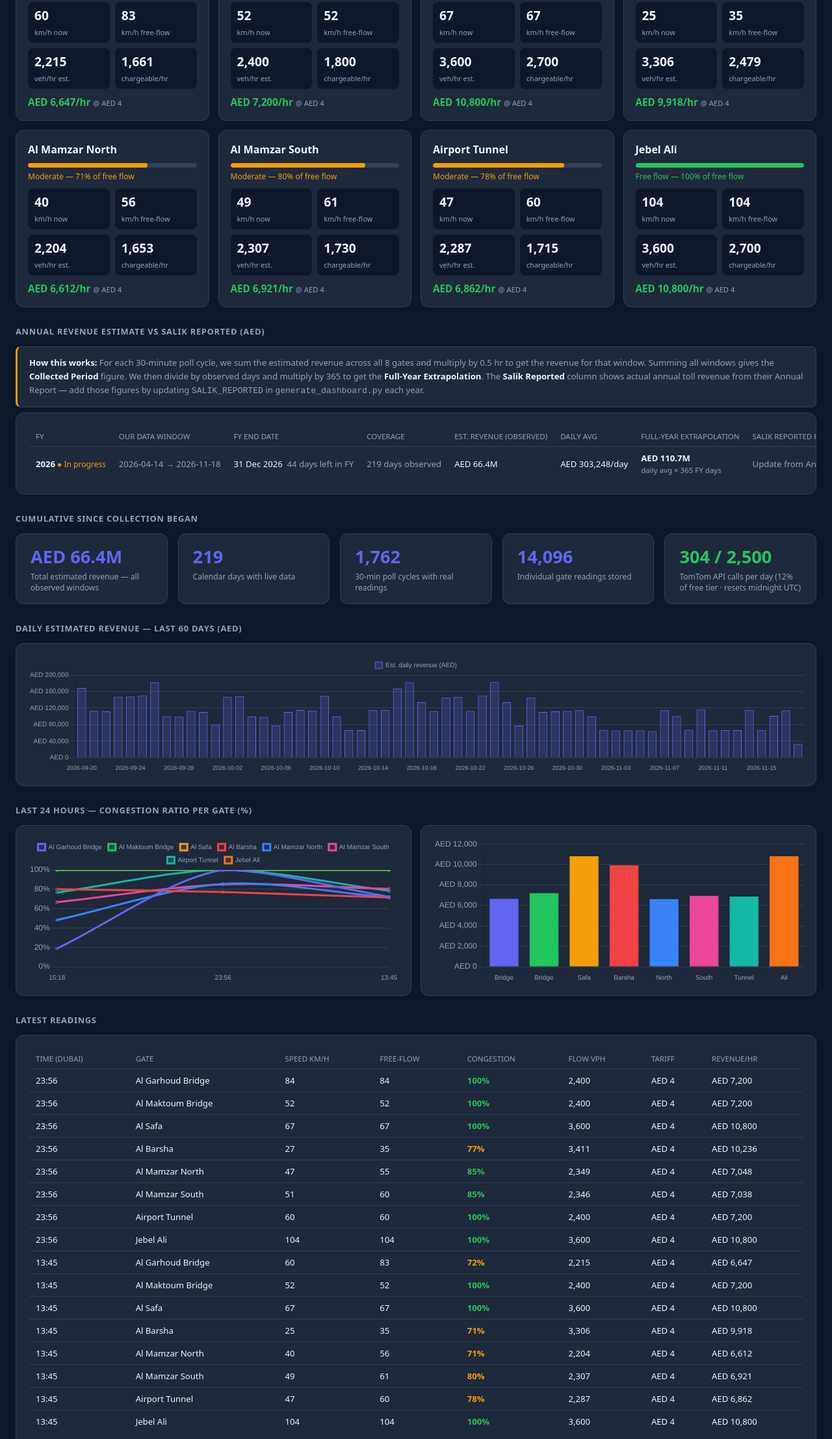
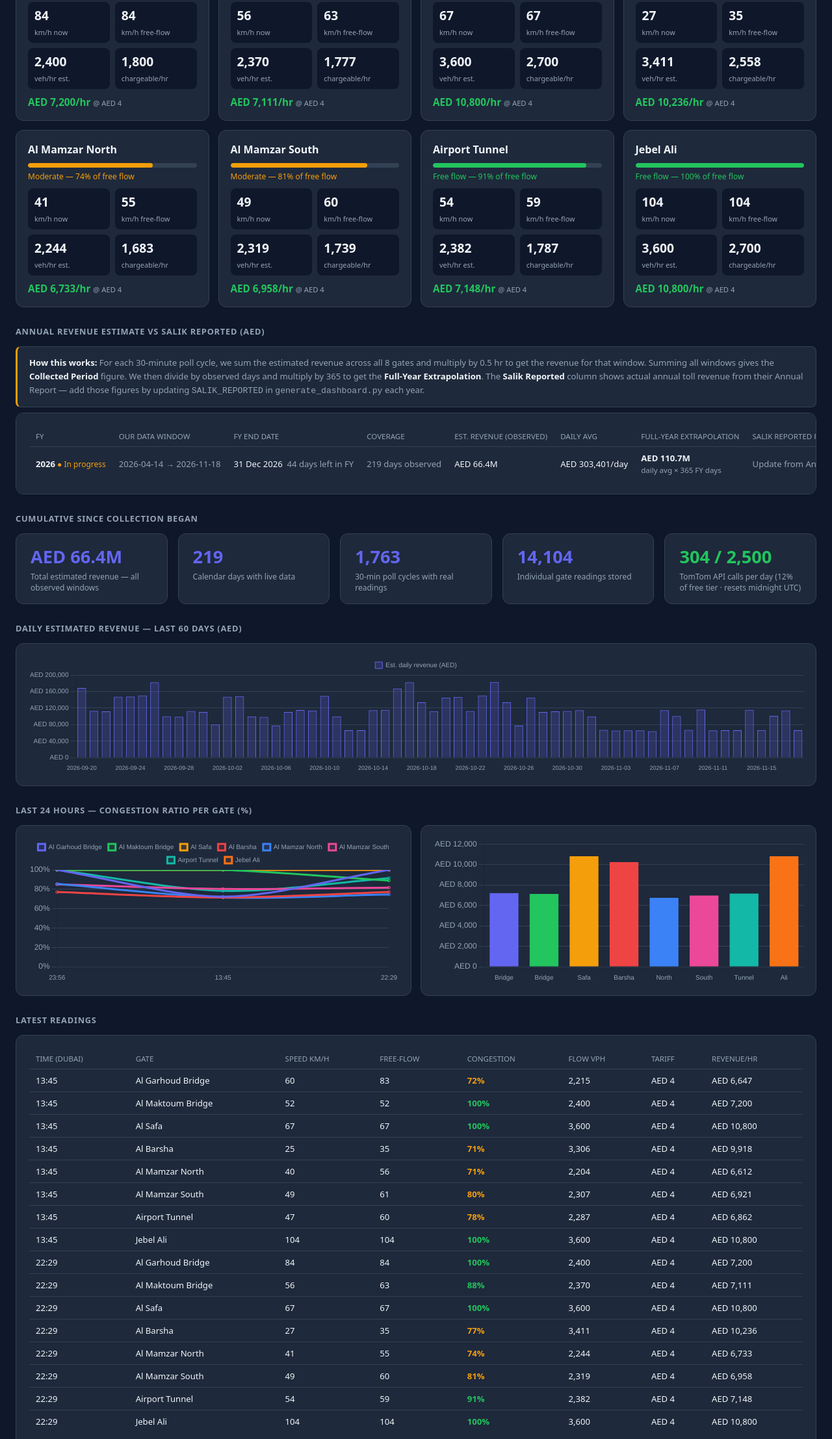
Before and after one commit to khanjunaid7980-stack/Salik_Tracker, a plain HTML site: page docs/index.html in a window 1280 px wide. Shown: the part 396-2611 px from the top of the page at 65% size. Drawn offline with nearby package versions, Linux system fonts and the light colour scheme.

Commit message:
chore: update traffic log 2026-11-18T18:29Z

```diff
--- a/docs/index.html
+++ b/docs/index.html
@@ -53,14 +53,14 @@
 <body>
 
 <h1>Salik Traffic Monitor</h1>
-<p class="sub">Updated: 18 Nov 2026 13:45 Dubai time &nbsp;·&nbsp; Auto-refreshes every 30 min &nbsp;·&nbsp; All 8 toll gates &nbsp;·&nbsp; 14,096 readings collected</p>
+<p class="sub">Updated: 18 Nov 2026 22:29 Dubai time &nbsp;·&nbsp; Auto-refreshes every 30 min &nbsp;·&nbsp; All 8 toll gates &nbsp;·&nbsp; 14,104 readings collected</p>
 
 <!-- ── Top stats ─────────────────────────────────────────────────────────── -->
 <p class="sec">Network Snapshot (Current)</p>
 <div class="stats">
-  <div class="sbox"><div class="v">AED 65,761</div><div class="l">Estimated network revenue / hr right now</div></div>
-  <div class="sbox"><div class="v">84%</div><div class="l">Average network speed vs free-flow</div></div>
-  <div class="sbox"><div class="v">AED 303,248</div><div class="l">Average estimated revenue / day (observed days)</div></div>
+  <div class="sbox"><div class="v">AED 66,987</div><div class="l">Estimated network revenue / hr right now</div></div>
+  <div class="sbox"><div class="v">89%</div><div class="l">Average network speed vs free-flow</div></div>
+  <div class="sbox"><div class="v">AED 303,401</div><div class="l">Average estimated revenue / day (observed days)</div></div>
   <div class="sbox"><div class="v">AED 110.7M</div><div class="l">Annualised run rate (daily avg × 365)</div></div>
 </div>
 
@@ -69,27 +69,27 @@
 <div class="cards">
         <div class="card">
           <div class="gate-name">Al Garhoud Bridge</div>
-          <div class="cbar-wrap"><div class="cbar" style="width:72%;background:#f59e0b"></div></div>
-          <div class="clabel" style="color:#f59e0b">Moderate — 72% of free flow</div>
-          <div class="metrics">
-            <div class="m"><span class="mv">60</span><span class="ml">km/h now</span></div>
-            <div class="m"><span class="mv">83</span><span class="ml">km/h free-flow</span></div>
-            <div class="m"><span class="mv">2,215</span><span class="ml">veh/hr est.</span></div>
-            <div class="m"><span class="mv">1,661</span><span class="ml">chargeable/hr</span></div>
-          </div>
-          <div class="rev">AED 6,647/hr <span class="tbadge">@ AED 4</span></div>
-        </div>
-        <div class="card">
-          <div class="gate-name">Al Maktoum Bridge</div>
           <div class="cbar-wrap"><div class="cbar" style="width:100%;background:#22c55e"></div></div>
           <div class="clabel" style="color:#22c55e">Free flow — 100% of free flow</div>
           <div class="metrics">
-            <div class="m"><span class="mv">52</span><span class="ml">km/h now</span></div>
-            <div class="m"><span class="mv">52</span><span class="ml">km/h free-flow</span></div>
+            <div class="m"><span class="mv">84</span><span class="ml">km/h now</span></div>
+            <div class="m"><span class="mv">84</span><span class="ml">km/h free-flow</span></div>
             <div class="m"><span class="mv">2,400</span><span class="ml">veh/hr est.</span></div>
             <div class="m"><span class="mv">1,800</span><span class="ml">chargeable/hr</span></div>
           </div>
           <div class="rev">AED 7,200/hr <span class="tbadge">@ AED 4</span></div>
+        </div>
+        <div class="card">
+          <div class="gate-name">Al Maktoum Bridge</div>
+          <div class="cbar-wrap"><div class="cbar" style="width:88%;background:#22c55e"></div></div>
+          <div class="clabel" style="color:#22c55e">Free flow — 88% of free flow</div>
+          <div class="metrics">
+            <div class="m"><span class="mv">56</span><span class="ml">km/h now</span></div>
+            <div class="m"><span class="mv">63</span><span class="ml">km/h free-flow</span></div>
+            <div class="m"><span class="mv">2,370</span><span class="ml">veh/hr est.</span></div>
+            <div class="m"><span class="mv">1,777</span><span class="ml">chargeable/hr</span></div>
+          </div>
+          <div class="rev">AED 7,111/hr <span class="tbadge">@ AED 4</span></div>
         </div>
         <div class="card">
           <div class="gate-name">Al Safa</div>
@@ -105,51 +105,51 @@
         </div>
         <div class="card">
           <div class="gate-name">Al Barsha</div>
-          <div class="cbar-wrap"><div class="cbar" style="width:71%;background:#f59e0b"></div></div>
-          <div class="clabel" style="color:#f59e0b">Moderate — 71% of free flow</div>
+          <div class="cbar-wrap"><div class="cbar" style="width:77%;background:#f59e0b"></div></div>
+          <div class="clabel" style="color:#f59e0b">Moderate — 77% of free flow</div>
           <div class="metrics">
-            <div class="m"><span class="mv">25</span><span class="ml">km/h now</span></div>
+            <div class="m"><span class="mv">27</span><span class="ml">km/h now</span></div>
             <div class="m"><span class="mv">35</span><span class="ml">km/h free-flow</span></div>
-            <div class="m"><span class="mv">3,306</span><span class="ml">veh/hr est.</span></div>
-            <div class="m"><span class="mv">2,479</span><span class="ml">chargeable/hr</span></div>
+            <div class="m"><span class="mv">3,411</span><span class="ml">veh/hr est.</span></div>
+            <div class="m"><span class="mv">2,558</span><span class="ml">chargeable/hr</span></div>
           </div>
-          <div class="rev">AED 9,918/hr <span class="tbadge">@ AED 4</span></div>
+          <div class="rev">AED 10,236/hr <span class="tbadge">@ AED 4</span></div>
         </div>
         <div class="card">
           <div class="gate-name">Al Mamzar North</div>
-          <div class="cbar-wrap"><div class="cbar" style="width:71%;background:#f59e0b"></div></div>
-          <div class="clabel" style="color:#f59e0b">Moderate — 71% of free flow</div>
+          <div class="cbar-wrap"><div class="cbar" style="width:74%;background:#f59e0b"></div></div>
+          <div class="clabel" style="color:#f59e0b">Moderate — 74% of free flow</div>
           <div class="metrics">
-            <div class="m"><span class="mv">40</span><span class="ml">km/h now</span></div>
-            <div class="m"><span class="mv">56</span><span class="ml">km/h free-flow</span></div>
-            <div class="m"><span class="mv">2,204</span><span class="ml">veh/hr est.</span></div>
-            <div class="m"><span class="mv">1,653</span><span class="ml">chargeable/hr</span></div>
+            <div class="m"><span class="mv">41</span><span class="ml">km/h now</span></div>
+            <div class="m"><span class="mv">55</span><span class="ml">km/h free-flow</span></div>
+            <div class="m"><span class="mv">2,244</span><span class="ml">veh/hr est.</span></div>
+            <div class="m"><span class="mv">1,683</span><span class="ml">chargeable/hr</span></div>
           </div>
-          <div class="rev">AED 6,612/hr <span class="tbadge">@ AED 4</span></div>
+          <div class="rev">AED 6,733/hr <span class="tbadge">@ AED 4</span></div>
         </div>
         <div class="card">
           <div class="gate-name">Al Mamzar South</div>
-          <div class="cbar-wrap"><div class="cbar" style="width:80%;background:#f59e0b"></div></div>
-          <div class="clabel" style="color:#f59e0b">Moderate — 80% of free flow</div>
+          <div class="cbar-wrap"><div class="cbar" style="width:81%;background:#f59e0b"></div></div>
+          <div class="clabel" style="color:#f59e0b">Moderate — 81% of free flow</div>
           <div class="metrics">
             <div class="m"><span class="mv">49</span><span class="ml">km/h now</span></div>
-            <div class="m"><span class="mv">61</span><span class="ml">km/h free-flow</span></div>
-            <div class="m"><span class="mv">2,307</span><span class="ml">veh/hr est.</span></div>
-            <div class="m"><span class="mv">1,730</span><span class="ml">chargeable/hr</span></div>
+            <div class="m"><span class="mv">60</span><span class="ml">km/h free-flow</span></div>
+            <div class="m"><span class="mv">2,319</span><span class="ml">veh/hr est.</span></div>
+            <div class="m"><span class="mv">1,739</span><span class="ml">chargeable/hr</span></div>
           </div>
-          <div class="rev">AED 6,921/hr <span class="tbadge">@ AED 4</span></div>
+          <div class="rev">AED 6,958/hr <span class="tbadge">@ AED 4</span></div>
         </div>
         <div class="card">
           <div class="gate-name">Airport Tunnel</div>
-          <div class="cbar-wrap"><div class="cbar" style="width:78%;background:#f59e0b"></div></div>
-          <div class="clabel" style="color:#f59e0b">Moderate — 78% of free flow</div>
+          <div class="cbar-wrap"><div class="cbar" style="width:91%;background:#22c55e"></div></div>
+          <div class="clabel" style="color:#22c55e">Free flow — 91% of free flow</div>
           <div class="metrics">
-            <div class="m"><span class="mv">47</span><span class="ml">km/h now</span></div>
-            <div class="m"><span class="mv">60</span><span class="ml">km/h free-flow</span></div>
-            <div class="m"><span class="mv">2,287</span><span class="ml">veh/hr est.</span></div>
-            <div class="m"><span class="mv">1,715</span><span class="ml">chargeable/hr</span></div>
+            <div class="m"><span class="mv">54</span><span class="ml">km/h now</span></div>
+            <div class="m"><span class="mv">59</span><span class="ml">km/h free-flow</span></div>
+            <div class="m"><span class="mv">2,382</span><span class="ml">veh/hr est.</span></div>
+            <div class="m"><span class="mv">1,787</span><span class="ml">chargeable/hr</span></div>
           </div>
-          <div class="rev">AED 6,862/hr <span class="tbadge">@ AED 4</span></div>
+          <div class="rev">AED 7,148/hr <span class="tbadge">@ AED 4</span></div>
         </div>
         <div class="card">
           <div class="gate-name">Jebel Ali</div>
@@ -188,7 +188,7 @@
           <td>31 Dec 2026 &nbsp;<span class="muted">44 days left in FY</span></td>
           <td class="muted">219 days observed</td>
           <td>AED 66.4M</td>
-          <td>AED 303,248/day</td>
+          <td>AED 303,401/day</td>
           <td><b>AED 110.7M</b><br><span class="muted" style="font-size:.72rem">daily avg × 365 FY days</span></td>
           <td><span class="muted">Update from Annual Report</span></td>
           <td><span class="muted">—</span></td>
@@ -201,8 +201,8 @@
 <div class="stats">
   <div class="sbox"><div class="v">AED 66.4M</div><div class="l">Total estimated revenue — all observed windows</div></div>
   <div class="sbox"><div class="v">219</div><div class="l">Calendar days with live data</div></div>
-  <div class="sbox"><div class="v">1,762</div><div class="l">30-min poll cycles with real readings</div></div>
-  <div class="sbox"><div class="v">14,096</div><div class="l">Individual gate readings stored</div></div>
+  <div class="sbox"><div class="v">1,763</div><div class="l">30-min poll cycles with real readings</div></div>
+  <div class="sbox"><div class="v">14,104</div><div class="l">Individual gate readings stored</div></div>
   <div class="sbox"><div class="v" style="color:#22c55e">304 / 2,500</div><div class="l">TomTom API calls per day (12% of free tier · resets midnight UTC)</div></div>
 </div>
 
@@ -228,78 +228,6 @@
       <th>Congestion</th><th>Flow vph</th><th>Tariff</th><th>Revenue/hr</th>
     </tr></thead>
     <tbody><tr>
-          <td>23:56</td>
-          <td>Al Garhoud Bridge</td>
-          <td>84</td>
-          <td>84</td>
-          <td style="color:#22c55e;font-weight:600">100%</td>
-          <td>2,400</td>
-          <td>AED 4</td>
-          <td>AED 7,200</td>
-        </tr><tr>
-          <td>23:56</td>
-          <td>Al Maktoum Bridge</td>
-          <td>52</td>
-          <td>52</td>
-          <td style="color:#22c55e;font-weight:600">100%</td>
-          <td>2,400</td>
-          <td>AED 4</td>
-          <td>AED 7,200</td>
-        </tr><tr>
-          <td>23:56</td>
-          <td>Al Safa</td>
-          <td>67</td>
-          <td>67</td>
-          <td style="color:#22c55e;font-weight:600">100%</td>
-          <td>3,600</td>
-          <td>AED 4</td>
-          <td>AED 10,800</td>
-        </tr><tr>
-          <td>23:56</td>
-          <td>Al Barsha</td>
-          <td>27</td>
-          <td>35</td>
-          <td style="color:#f59e0b;font-weight:600">77%</td>
-          <td>3,411</td>
-          <td>AED 4</td>
-          <td>AED 10,236</td>
-        </tr><tr>
-          <td>23:56</td>
-          <td>Al Mamzar North</td>
-          <td>47</td>
-          <td>55</td>
-          <td style="color:#22c55e;font-weight:600">85%</td>
-          <td>2,349</td>
-          <td>AED 4</td>
-          <td>AED 7,048</td>
-        </tr><tr>
-          <td>23:56</td>
-          <td>Al Mamzar South</td>
-          <td>51</td>
-          <td>60</td>
-          <td style="color:#22c55e;font-weight:600">85%</td>
-          <td>2,346</td>
-          <td>AED 4</td>
-          <td>AED 7,038</td>
-        </tr><tr>
-          <td>23:56</td>
-          <td>Airport Tunnel</td>
-          <td>60</td>
-          <td>60</td>
-          <td style="color:#22c55e;font-weight:600">100%</td>
-          <td>2,400</td>
-          <td>AED 4</td>
-          <td>AED 7,200</td>
-        </tr><tr>
-          <td>23:56</td>
-          <td>Jebel Ali</td>
-          <td>104</td>
-          <td>104</td>
-          <td style="color:#22c55e;font-weight:600">100%</td>
-          <td>3,600</td>
-          <td>AED 4</td>
-          <td>AED 10,800</td>
-        </tr><tr>
           <td>13:45</td>
           <td>Al Garhoud Bridge</td>
           <td>60</td>
@@ -371,6 +299,78 @@
           <td>3,600</td>
           <td>AED 4</td>
           <td>AED 10,800</td>
+        </tr><tr>
+          <td>22:29</td>
+          <td>Al Garhoud Bridge</td>
+          <td>84</td>
+          <td>84</td>
+          <td style="color:#22c55e;font-weight:600">100%</td>
+          <td>2,400</td>
+          <td>AED 4</td>
+          <td>AED 7,200</td>
+        </tr><tr>
+          <td>22:29</td>
+          <td>Al Maktoum Bridge</td>
+          <td>56</td>
+          <td>63</td>
+          <td style="color:#22c55e;font-weight:600">88%</td>
+          <td>2,370</td>
+          <td>AED 4</td>
+          <td>AED 7,111</td>
+        </tr><tr>
+          <td>22:29</td>
+          <td>Al Safa</td>
+          <td>67</td>
+          <td>67</td>
+          <td style="color:#22c55e;font-weight:600">100%</td>
+          <td>3,600</td>
+          <td>AED 4</td>
+          <td>AED 10,800</td>
+        </tr><tr>
+          <td>22:29</td>
+          <td>Al Barsha</td>
+          <td>27</td>
+          <td>35</td>
+          <td style="color:#f59e0b;font-weight:600">77%</td>
+          <td>3,411</td>
+          <td>AED 4</td>
+          <td>AED 10,236</td>
+        </tr><tr>
+          <td>22:29</td>
+          <td>Al Mamzar North</td>
+          <td>41</td>
+          <td>55</td>
+          <td style="color:#f59e0b;font-weight:600">74%</td>
+          <td>2,244</td>
+          <td>AED 4</td>
+          <td>AED 6,733</td>
+        </tr><tr>
+          <td>22:29</td>
+          <td>Al Mamzar South</td>
+          <td>49</td>
+          <td>60</td>
+          <td style="color:#f59e0b;font-weight:600">81%</td>
+          <td>2,319</td>
+          <td>AED 4</td>
+          <td>AED 6,958</td>
+        </tr><tr>
+          <td>22:29</td>
+          <td>Airport Tunnel</td>
+          <td>54</td>
+          <td>59</td>
+          <td style="color:#22c55e;font-weight:600">91%</td>
+          <td>2,382</td>
+          <td>AED 4</td>
+          <td>AED 7,148</td>
+        </tr><tr>
+          <td>22:29</td>
+          <td>Jebel Ali</td>
+          <td>104</td>
+          <td>104</td>
+          <td style="color:#22c55e;font-weight:600">100%</td>
+          <td>3,600</td>
+          <td>AED 4</td>
+          <td>AED 10,800</td>
         </tr></tbody>
   </table>
 </div>
@@ -397,7 +397,7 @@ new Chart(document.getElementById('dailyChart').getContext('2d'),{
     labels:["2026-09-20", "2026-09-21", "2026-09-22", "2026-09-23", "2026-09-24", "2026-09-25", "2026-09-26", "2026-09-27", "2026-09-28", "2026-09-29", "2026-09-30", "2026-10-01", "2026-10-02", "2026-10-03", "2026-10-04", "2026-10-05", "2026-10-06", "2026-10-07", "2026-10-08", "2026-10-09", "2026-10-10", "2026-10-11", "2026-10-12", "2026-10-13", "2026-10-14", "2026-10-15", "2026-10-16", "2026-10-17", "2026-10-18", "2026-10-19", "2026-10-20", "2026-10-21", "2026-10-22", "2026-10-23", "2026-10-24", "2026-10-25", "2026-10-26", "2026-10-27", "2026-10-28", "2026-10-29", "2026-10-30", "2026-10-31", "2026-11-01", "2026-11-02", "2026-11-03", "2026-11-04", "2026-11-05", "2026-11-06", "2026-11-07", "2026-11-08", "2026-11-09", "2026-11-10", "2026-11-11", "2026-11-12", "2026-11-13", "2026-11-14", "2026-11-15", "2026-11-16", "2026-11-17", "2026-11-18"],
     datasets:[{
       label:'Est. daily revenue (AED)',
-      data:[168410.0, 112957.0, 111858.0, 147467.0, 147638.0, 150522.0, 182469.0, 100342.0, 99148.0, 112683.0, 110195.0, 80024.0, 147230.0, 148601.0, 99767.0, 98535.0, 77923.0, 110524.0, 115003.0, 114029.0, 149372.0, 99755.0, 66478.0, 66166.0, 114687.0, 115557.0, 167341.0, 182440.0, 133920.0, 112200.0, 145522.0, 146787.0, 112808.0, 150369.0, 183193.0, 133974.0, 77417.0, 145297.0, 110512.0, 111969.0, 112631.0, 114801.0, 99799.0, 67050.0, 65510.0, 65780.0, 66117.0, 64003.0, 114794.0, 100508.0, 67210.0, 116347.0, 65782.0, 66526.0, 66346.0, 115430.0, 66694.0, 100763.0, 114252.0, 32881.0],
+      data:[168410.0, 112957.0, 111858.0, 147467.0, 147638.0, 150522.0, 182469.0, 100342.0, 99148.0, 112683.0, 110195.0, 80024.0, 147230.0, 148601.0, 99767.0, 98535.0, 77923.0, 110524.0, 115003.0, 114029.0, 149372.0, 99755.0, 66478.0, 66166.0, 114687.0, 115557.0, 167341.0, 182440.0, 133920.0, 112200.0, 145522.0, 146787.0, 112808.0, 150369.0, 183193.0, 133974.0, 77417.0, 145297.0, 110512.0, 111969.0, 112631.0, 114801.0, 99799.0, 67050.0, 65510.0, 65780.0, 66117.0, 64003.0, 114794.0, 100508.0, 67210.0, 116347.0, 65782.0, 66526.0, 66346.0, 115430.0, 66694.0, 100763.0, 114252.0, 66374.0],
       backgroundColor:'#6366f133',
       borderColor:'#6366f1',
       borderWidth:1,
@@ -415,8 +415,8 @@ new Chart(document.getElementById('dailyChart').getContext('2d'),{
 new Chart(document.getElementById('trendChart').getContext('2d'),{
   type:'line',
   data:{
-    labels:["15:18", "23:56", "13:45"],
-    datasets:[{"label": "Al Garhoud Bridge", "data": [18.8, 100.0, 72.3], "borderColor": "#6366f1", "backgroundColor": "#6366f122", "tension": 0.3, "spanGaps": true, "pointRadius": 2}, {"label": "Al Maktoum Bridge", "data": [100.0, 100.0, 100.0], "borderColor": "#22c55e", "backgroundColor": "#22c55e22", "tension": 0.3, "spanGaps": true, "pointRadius": 2}, {"label": "Al Safa", "data": [100.0, 100.0, 100.0], "borderColor": "#f59e0b", "backgroundColor": "#f59e0b22", "tension": 0.3, "spanGaps": true, "pointRadius": 2}, {"label": "Al Barsha", "data": [80.0, 77.1, 71.4], "borderColor": "#ef4444", "backgroundColor": "#ef444422", "tension": 0.3, "spanGaps": true, "pointRadius": 2}, {"label": "Al Mamzar North", "data": [48.2, 85.5, 71.4], "borderColor": "#3b82f6", "backgroundColor": "#3b82f622", "tension": 0.3, "spanGaps": true, "pointRadius": 2}, {"label": "Al Mamzar South", "data": [66.7, 85.0, 80.3], "borderColor": "#ec4899", "backgroundColor": "#ec489922", "tension": 0.3, "spanGaps": true, "pointRadius": 2}, {"label": "Airport Tunnel", "data": [76.7, 100.0, 78.3], "borderColor": "#14b8a6", "backgroundColor": "#14b8a622", "tension": 0.3, "spanGaps": true, "pointRadius": 2}, {"label": "Jebel Ali", "data": [100.0, 100.0, 100.0], "borderColor": "#f97316", "backgroundColor": "#f9731622", "tension": 0.3, "spanGaps": true, "pointRadius": 2}]
+    labels:["23:56", "13:45", "22:29"],
+    datasets:[{"label": "Al Garhoud Bridge", "data": [100.0, 72.3, 100.0], "borderColor": "#6366f1", "backgroundColor": "#6366f122", "tension": 0.3, "spanGaps": true, "pointRadius": 2}, {"label": "Al Maktoum Bridge", "data": [100.0, 100.0, 88.9], "borderColor": "#22c55e", "backgroundColor": "#22c55e22", "tension": 0.3, "spanGaps": true, "pointRadius": 2}, {"label": "Al Safa", "data": [100.0, 100.0, 100.0], "borderColor": "#f59e0b", "backgroundColor": "#f59e0b22", "tension": 0.3, "spanGaps": true, "pointRadius": 2}, {"label": "Al Barsha", "data": [77.1, 71.4, 77.1], "borderColor": "#ef4444", "backgroundColor": "#ef444422", "tension": 0.3, "spanGaps": true, "pointRadius": 2}, {"label": "Al Mamzar North", "data": [85.5, 71.4, 74.6], "borderColor": "#3b82f6", "backgroundColor": "#3b82f622", "tension": 0.3, "spanGaps": true, "pointRadius": 2}, {"label": "Al Mamzar South", "data": [85.0, 80.3, 81.7], "borderColor": "#ec4899", "backgroundColor": "#ec489922", "tension": 0.3, "spanGaps": true, "pointRadius": 2}, {"label": "Airport Tunnel", "data": [100.0, 78.3, 91.5], "borderColor": "#14b8a6", "backgroundColor": "#14b8a622", "tension": 0.3, "spanGaps": true, "pointRadius": 2}, {"label": "Jebel Ali", "data": [100.0, 100.0, 100.0], "borderColor": "#f97316", "backgroundColor": "#f9731622", "tension": 0.3, "spanGaps": true, "pointRadius": 2}]
   },
   options:{...chtDefaults,
     scales:{
@@ -433,7 +433,7 @@ new Chart(document.getElementById('revChart').getContext('2d'),{
     labels:["Bridge", "Bridge", "Safa", "Barsha", "North", "South", "Tunnel", "Ali"],
     datasets:[{
       label:'AED/hr',
-      data:[6647.0, 7200.0, 10800.0, 9918.0, 6612.0, 6921.0, 6862.0, 10800.0],
+      data:[7200.0, 7111.0, 10800.0, 10236.0, 6733.0, 6958.0, 7148.0, 10800.0],
       backgroundColor:["#6366f1", "#22c55e", "#f59e0b", "#ef4444", "#3b82f6", "#ec4899", "#14b8a6", "#f97316"],
     }]
   },
```
Also changed, not shown: data/traffic_log.csv.
